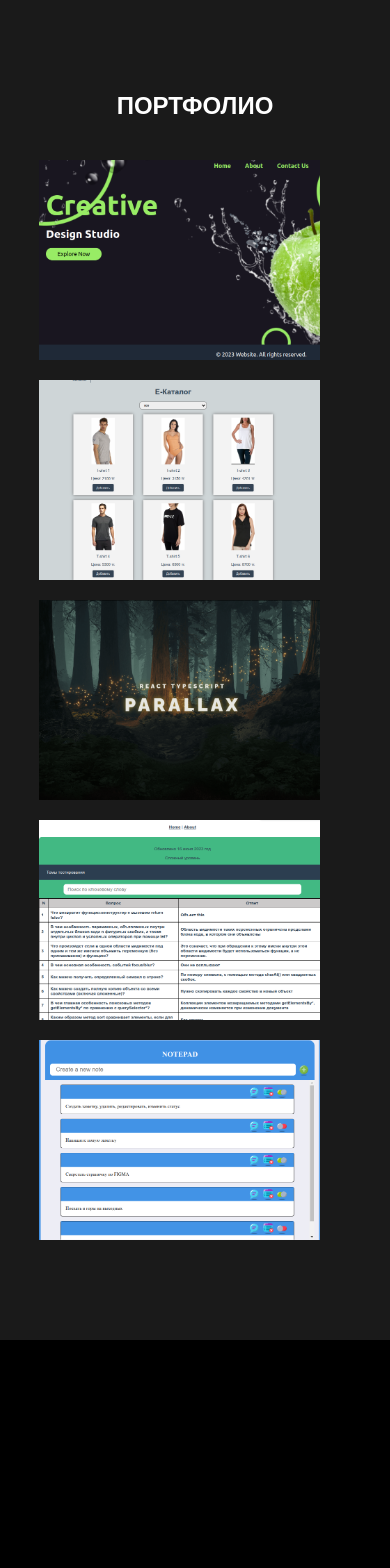
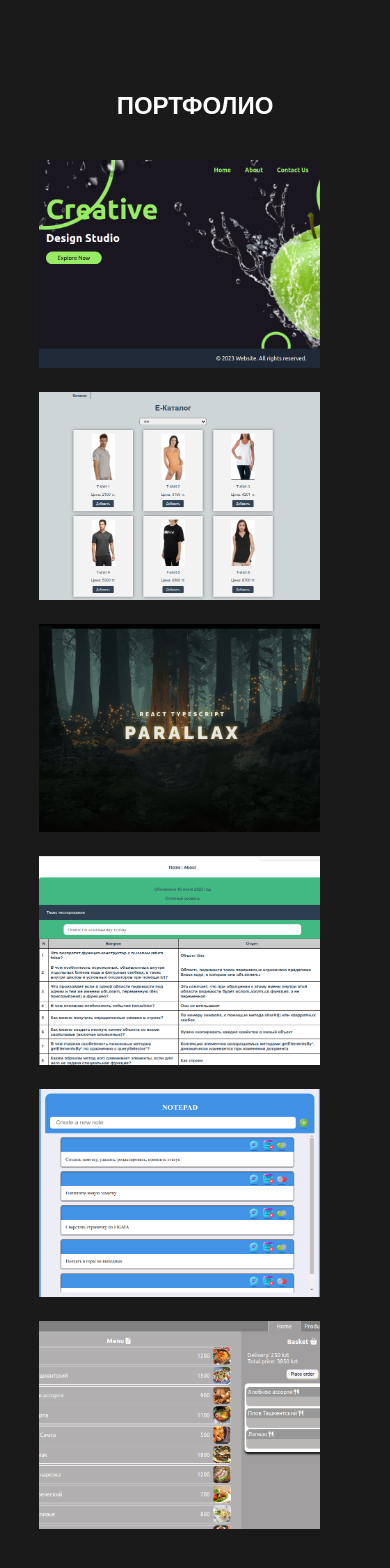
Before and after one commit to bumerboy86/portfolio, a React (Vite) app: page / in a window 390 px wide. Shown: the part 2540-4108 px from the top of the page. Before the commit the page ends 3880 px from the top, so only its background shows below. Built offline with nearby package versions, Linux system fonts and the light colour scheme.

Commit message:
добавлен интерактивный переход по клику на картинку

```diff
--- a/src/containers/Home/Home.module.css
+++ b/src/containers/Home/Home.module.css
@@ -58,6 +58,7 @@
     transition: all 0.4s ease-in-out;
     cursor: pointer;
     position: relative;
+    user-select: none;
 }
 
 @media screen and (max-width: 430px){
--- a/src/containers/Portfolio/Portfolio.module.css
+++ b/src/containers/Portfolio/Portfolio.module.css
@@ -22,48 +22,48 @@
 .portfolio__grid_item {
     box-sizing: border-box;
     flex-basis: 30%;
-    height: 330px;
+    position: relative;
 }
 
-.portfolio__grid_item:first-child {
-    background: url("../../assets/works/creative.png") center/cover no-repeat;
+.portfolio__image {
+    max-width: 100%;
 }
 
-.portfolio__grid_item:nth-child(2) {
-    background: url("../../assets/works/e-market.png") center/cover no-repeat;
+.portfolio__overlay {
+    position: absolute;
+    top: 50%;
+    left: 50%;
+    transform: translate(-50%, -50%);
+    background: #d43f52;
+    width: 100%;
+    height: 100%;
+    opacity: 0;
+    text-align: center;
+    transition: 0.5s ease-in;
+    display: flex;
+    flex-direction: column;
+    justify-content: flex-start;
+    padding-top: 2em;
+    align-items: center;
+    box-sizing: border-box;
 }
 
-.portfolio__grid_item:nth-child(3) {
-    background: url("../../assets/works/parallax.png") center/cover no-repeat;
+.portfolio__grid_item:hover .portfolio__overlay {
+    opacity: 0.7;
+    width: 90%;
+    height: 90%;
 }
-
-.portfolio__grid_item:nth-child(4) {
-    background: url("../../assets/works/test.png") center/cover no-repeat;
-}
-
-.portfolio__grid_item:nth-child(5) {
-    background: url("../../assets/works/todo.png") center/cover no-repeat;
+.portfolio__forward {
+    margin-top: 2em;
 }
 
 @media screen and (max-width: 1100px){
-    .portfolio__grid_item {
-        height: 250px;
-    }
-}
-
-@media screen and (max-width: 850px){
-    .portfolio__grid_item {
-        height: 200px;
-    }
-}
-
-@media screen and (max-width: 700px){
     .portfolio__grid_item {
         flex-basis: 46%;
     }
 }
 
-@media screen and (max-width: 420px){
+@media screen and (max-width: 800px){
     .portfolio__grid {
         width: 80%;
     }
--- a/src/containers/Portfolio/Portfolio.tsx
+++ b/src/containers/Portfolio/Portfolio.tsx
@@ -1,15 +1,64 @@
 import styles from "./Portfolio.module.css";
+import creativeImg from "../../assets/works/creative.png";
+import marketImg from  "../../assets/works/e-market.png";
+import parallaxImg from "../../assets/works/parallax.png";
+import testImg from "../../assets/works/test.png";
+import todoImg from "../../assets/works/todo.png";
+import emenuImg from "../../assets/works/e-menu.png";
 
 const Portfolio = () => {
     return (
         <div id="portfolio" className={styles.portfolio__section}>
             <h2>ПОРТФОЛИО</h2>
             <div className={styles.portfolio__grid}>
-                <div className={styles.portfolio__grid_item}></div>
-                <div className={styles.portfolio__grid_item}></div>
-                <div className={styles.portfolio__grid_item}></div>
-                <div className={styles.portfolio__grid_item}></div>
-                <div className={styles.portfolio__grid_item}></div>
+                <div className={styles.portfolio__grid_item}>
+                    <img className={styles.portfolio__image} src={creativeImg} alt="portfolio img1" />
+                    <a href={"https://bumerboy86.github.io/creative/"} target={"_blank"} rel="noopener noreferrer" className={styles.portfolio__overlay}>
+                        <h4>Creative</h4>
+                        <h5>Сайт с необычным дизайном</h5>
+                        <h5 className={styles.portfolio__forward}>перейти на сайт</h5>
+                    </a>
+                </div>
+                <div className={styles.portfolio__grid_item}>
+                    <img className={styles.portfolio__image} src={marketImg} alt="portfolio img2" />
+                    <a href={"https://bumerboy86.github.io/catalog/"} target={"_blank"} rel="noopener noreferrer" className={styles.portfolio__overlay}>
+                        <h4>E-Catalog</h4>
+                        <h5>Онлайн магазин на Vue3</h5>
+                        <h5 className={styles.portfolio__forward}>перейти на сайт</h5>
+                    </a>
+                </div>
+                <div className={styles.portfolio__grid_item}>
+                    <img className={styles.portfolio__image} src={parallaxImg} alt="portfolio img3" />
+                    <a href={"https://bumerboy86.github.io/parallax/"} target={"_blank"} rel="noopener noreferrer" className={styles.portfolio__overlay}>
+                        <h4>Parallax</h4>
+                        <h5>Сайт с эффектом параллакс</h5>
+                        <h5 className={styles.portfolio__forward}>перейти на сайт</h5>
+                    </a>
+                </div>
+                <div className={styles.portfolio__grid_item}>
+                    <img className={styles.portfolio__image} src={testImg} alt="portfolio img4" />
+                    <a href={"https://bumerboy86.github.io/geekbrains/"} target={"_blank"} rel="noopener noreferrer" className={styles.portfolio__overlay}>
+                        <h4>Test for GB</h4>
+                        <h5>Вопрос ответ тесты на Vue3</h5>
+                        <h5 className={styles.portfolio__forward}>перейти на сайт</h5>
+                    </a>
+                </div>
+                <div className={styles.portfolio__grid_item}>
+                    <img className={styles.portfolio__image} src={todoImg} alt="portfolio img5" />
+                    <a href={"https://bumerboy86.github.io/notepad/"} target={"_blank"} rel="noopener noreferrer" className={styles.portfolio__overlay}>
+                        <h4>NotePad</h4>
+                        <h5>Блокнот для задач</h5>
+                        <h5 className={styles.portfolio__forward}>перейти на сайт</h5>
+                    </a>
+                </div>
+                <div className={styles.portfolio__grid_item}>
+                    <img className={styles.portfolio__image} src={emenuImg} alt="portfolio img6" />
+                    <a href={"https://bumerboy86.github.io/e-menu/"} target={"_blank"} rel="noopener noreferrer" className={styles.portfolio__overlay}>
+                        <h4>E-Menu</h4>
+                        <h5>Сайт меню для кафе</h5>
+                        <h5 className={styles.portfolio__forward}>перейти на сайт</h5>
+                    </a>
+                </div>
             </div>
         </div>
     )
```
Also changed, not shown: src/assets/works/e-menu.png (added).
